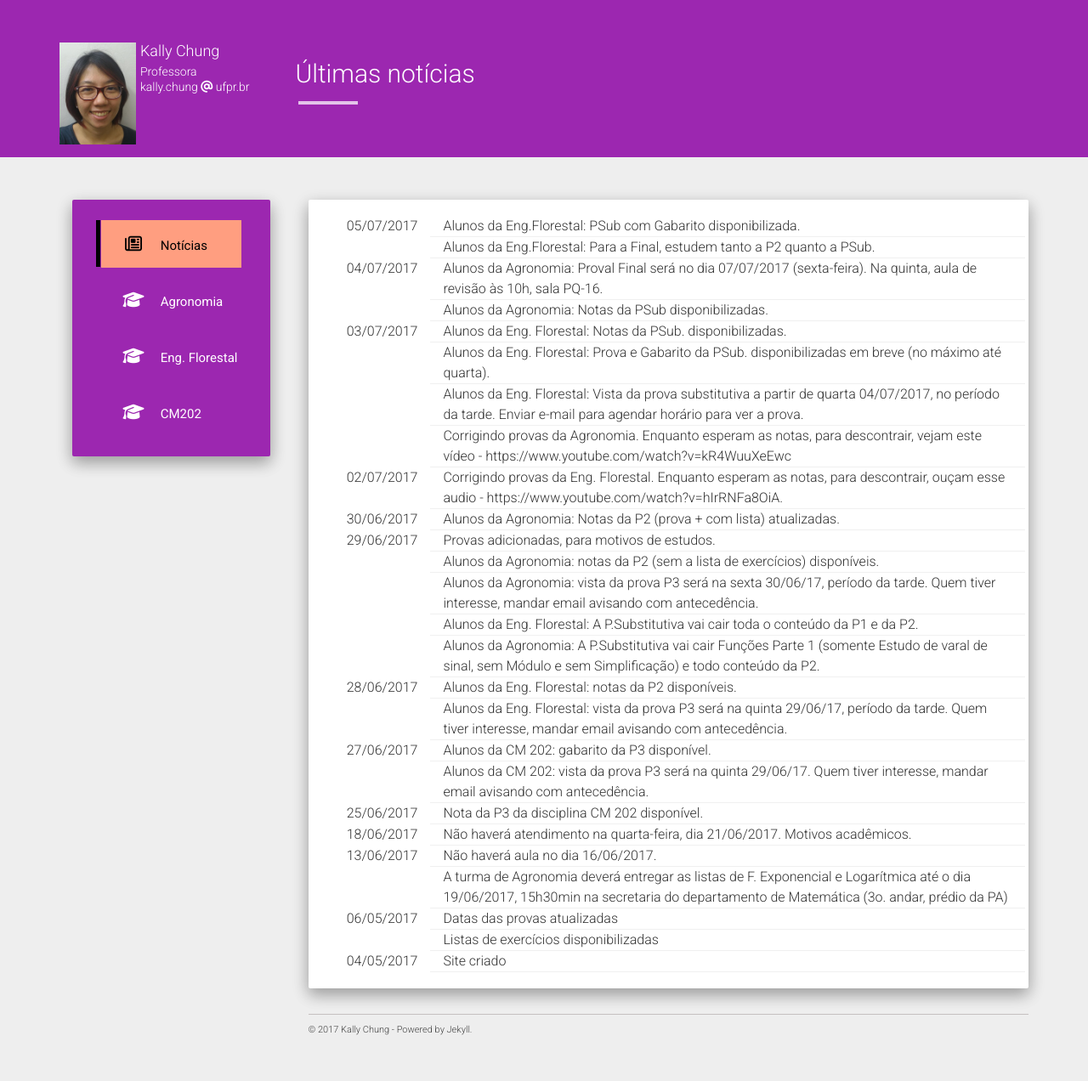
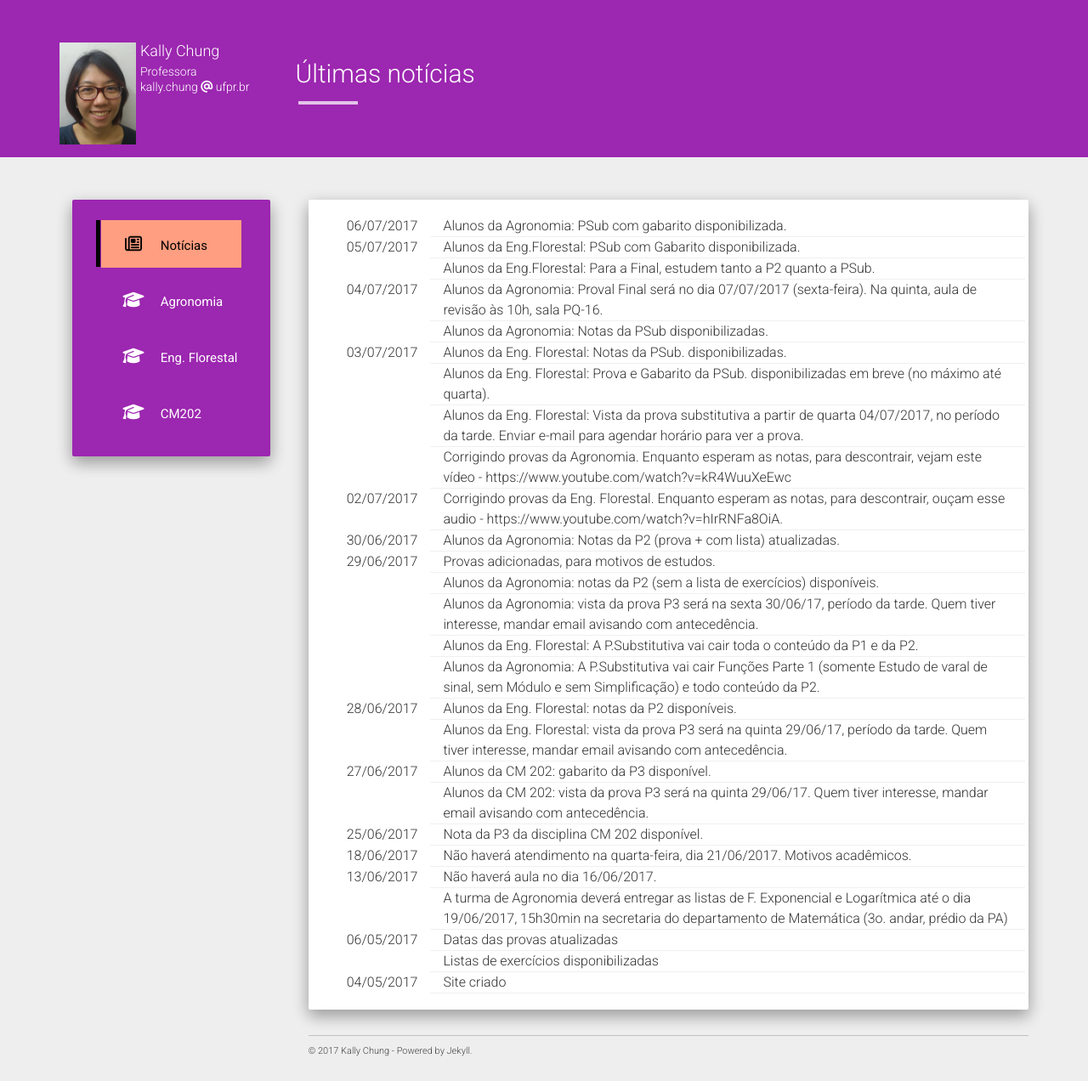
Before and after one commit to chunggnuhc/chunggnuhc.github.io, a Jekyll site: the page built from index.html, in a window 1280 px wide. Shown: the whole page at 85% size. Built offline with Jekyll 4.4.1, drawn with Linux system fonts in a browser that asks for light colours; nearby versions of some CDN libraries; before the commit the page ends 1247 px from its top, so only the background shows below that.

Commit message:
Noticia da PSub+gab adicionada

```diff
--- a/_data/noticias.yml
+++ b/_data/noticias.yml
@@ -1,3 +1,5 @@
+- data: 2017-07-06
+  noticia: "Alunos da Agronomia: PSub com gabarito disponibilizada."
 - data: 2017-07-05
   noticia: "Alunos da Eng.Florestal: Para a Final, estudem tanto a P2 quanto a PSub."
 - data: 2017-07-05
```
